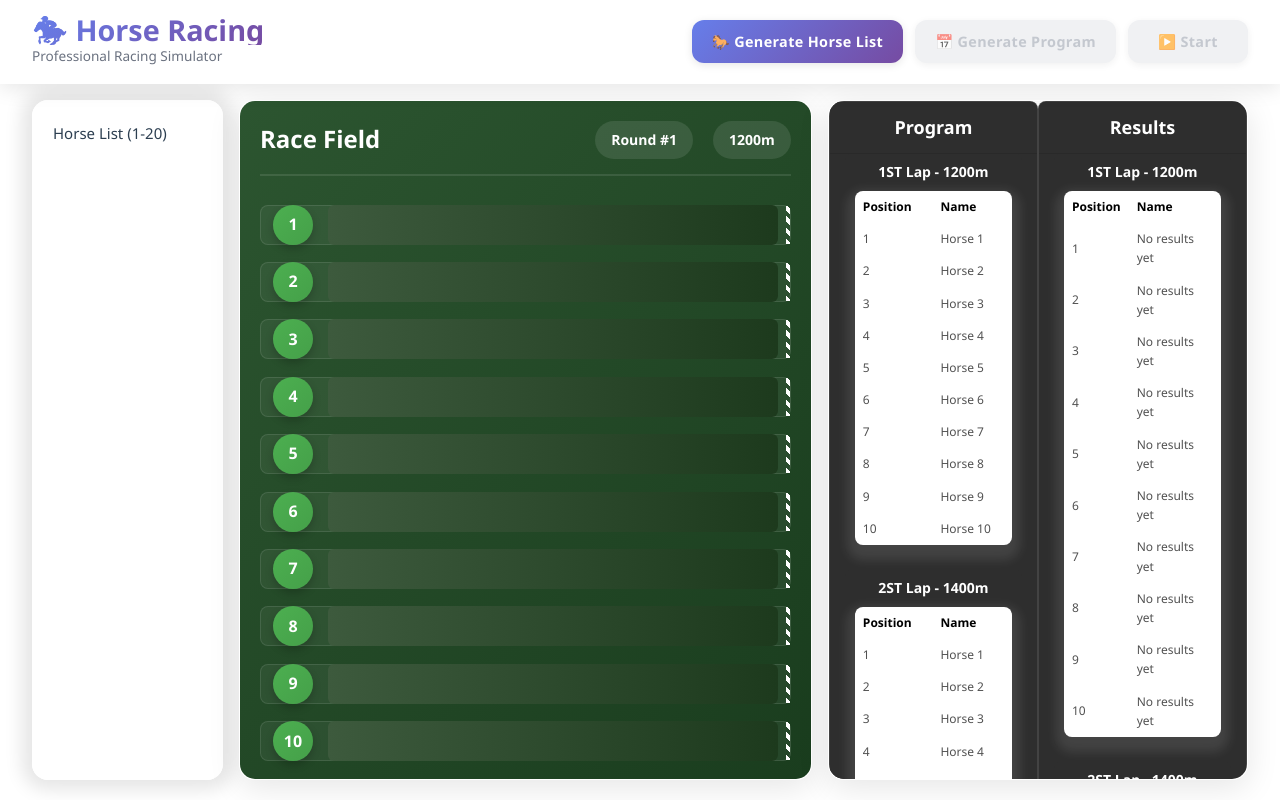
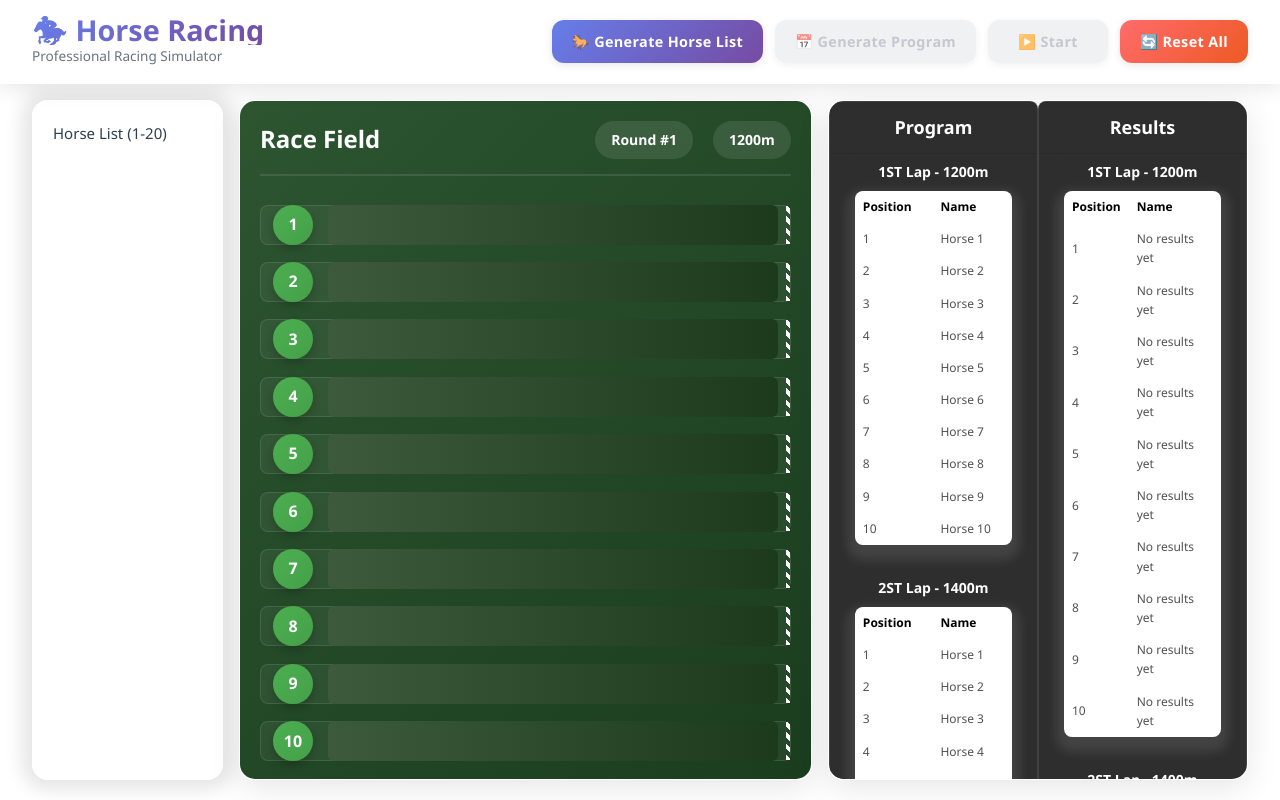
Before and after one commit to melik-bagriyanik/horse-racing-vue, a Vue app: page / in a window 1280 px wide. Built offline with nearby package versions, Linux system fonts and the light colour scheme; the HTML template or start-up script is replaced by a standard one.

Commit message:
added reset button

```diff
--- a/src/components/organisms/Header.vue
+++ b/src/components/organisms/Header.vue
@@ -24,6 +24,13 @@
           :disabled="racingHorses.length === 0"
         >
           {{ isRaceActive ? '⏸️ Pause' : '▶️ Start' }}
+        </BaseButton>
+        <BaseButton
+          @click="resetEverything"
+          variant="danger"
+          class="control-btn reset-btn"
+        >
+          🔄 Reset All
         </BaseButton>
       </div>
     </div>
@@ -55,6 +62,10 @@ const toggleRace = () => {
   } else {
     store.dispatch('startRace')
   }
+}
+
+const resetEverything = () => {
+  store.dispatch('resetRace')
 }
 </script>
 
@@ -136,6 +147,17 @@ const toggleRace = () => {
   background: linear-gradient(135deg, #059669 0%, #047857 100%);
 }
 
+.reset-btn {
+  background: linear-gradient(135deg, #ff6b6b 0%, #ee5a24 100%);
+  border: none;
+  color: white;
+  font-weight: 700;
+}
+
+.reset-btn:hover:not(:disabled) {
+  background: linear-gradient(135deg, #ff4757 0%, #ff3742 100%);
+}
+
 /* Responsive Design */
 @media (max-width: 1024px) {
   .container {
--- a/src/components/organisms/Racefield.vue
+++ b/src/components/organisms/Racefield.vue
@@ -176,6 +176,8 @@ const displayLanes = computed(() => {
 .horse-emoji {
   font-size: 24px;
   margin-right: 8px;
+  transform: scaleX(-1);
+  transform-origin: center;
 }
 
 .horse-in-lane .horse-name {
```
